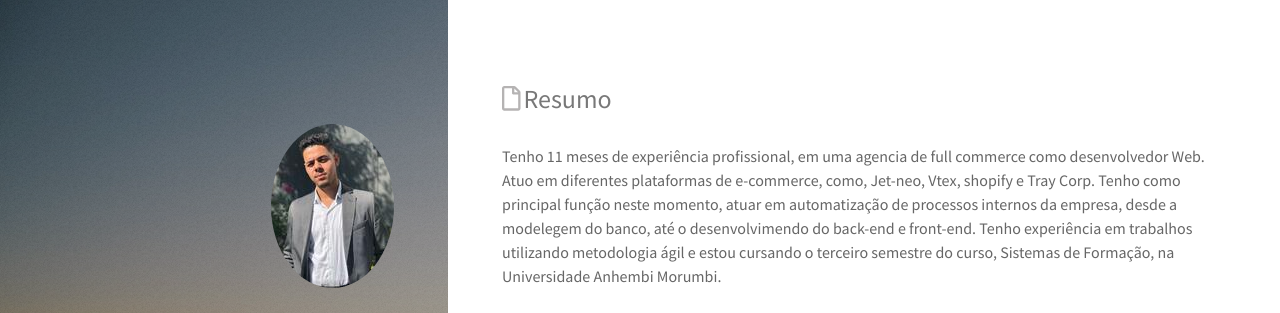
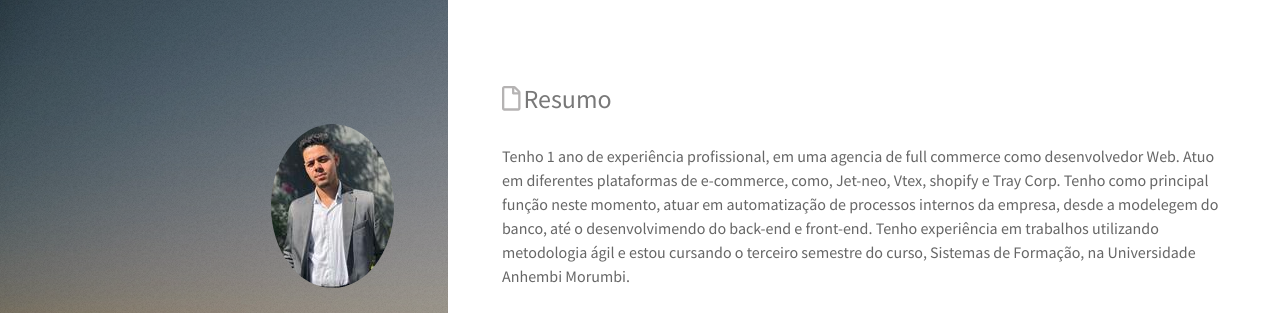
Before and after one commit to danilo-silv/PortfolioProfissional, a plain HTML site: page index.html in a window 1280 px wide. Shown: the top 313 px of the page. Drawn offline with Linux system fonts and the light colour scheme.

Commit message:
Atualização data de experiência

```diff
--- a/index.html
+++ b/index.html
@@ -34,7 +34,7 @@
 
     <section class="main-content-section">
         <h3><a href="" class="icon-link"><i class="far fa-file"></i></a>Resumo</h3>
-        <p>Tenho 11 meses de experiência profissional, em uma agencia de full commerce como desenvolvedor Web.
+        <p>Tenho 1 ano de experiência profissional, em uma agencia de full commerce como desenvolvedor Web.
             Atuo em diferentes plataformas de e-commerce, como, Jet-neo, Vtex, shopify e Tray Corp.
             Tenho como principal função neste momento, atuar em automatização de processos internos da empresa, desde a
             modelegem do banco, até o desenvolvimendo do back-end e front-end.
```
